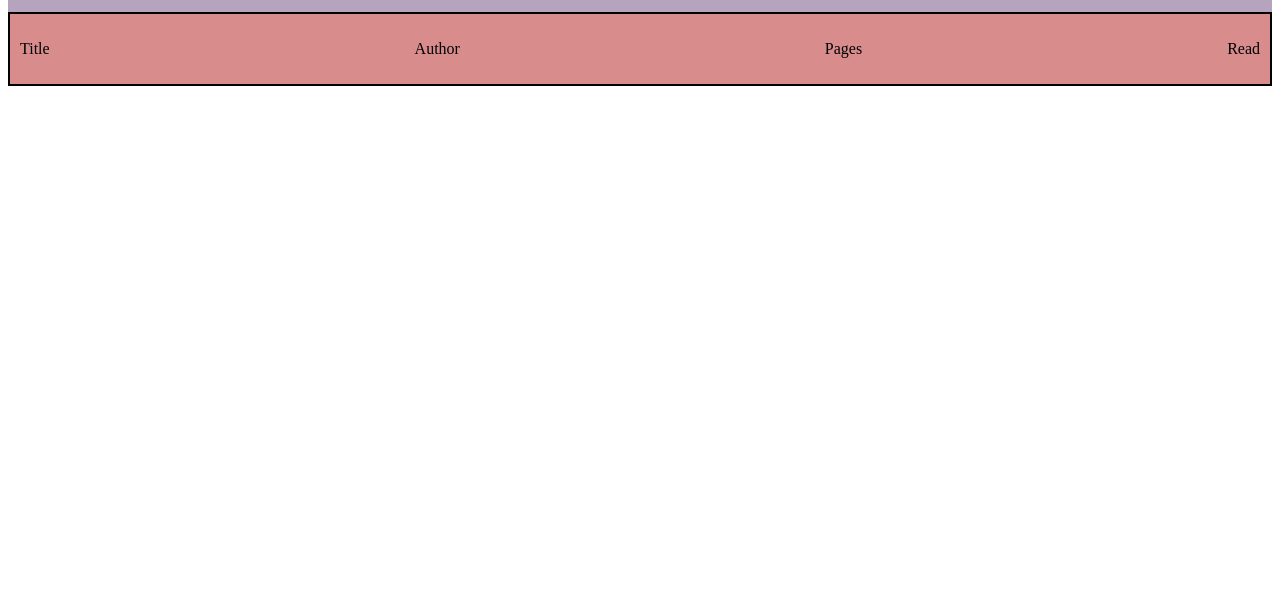
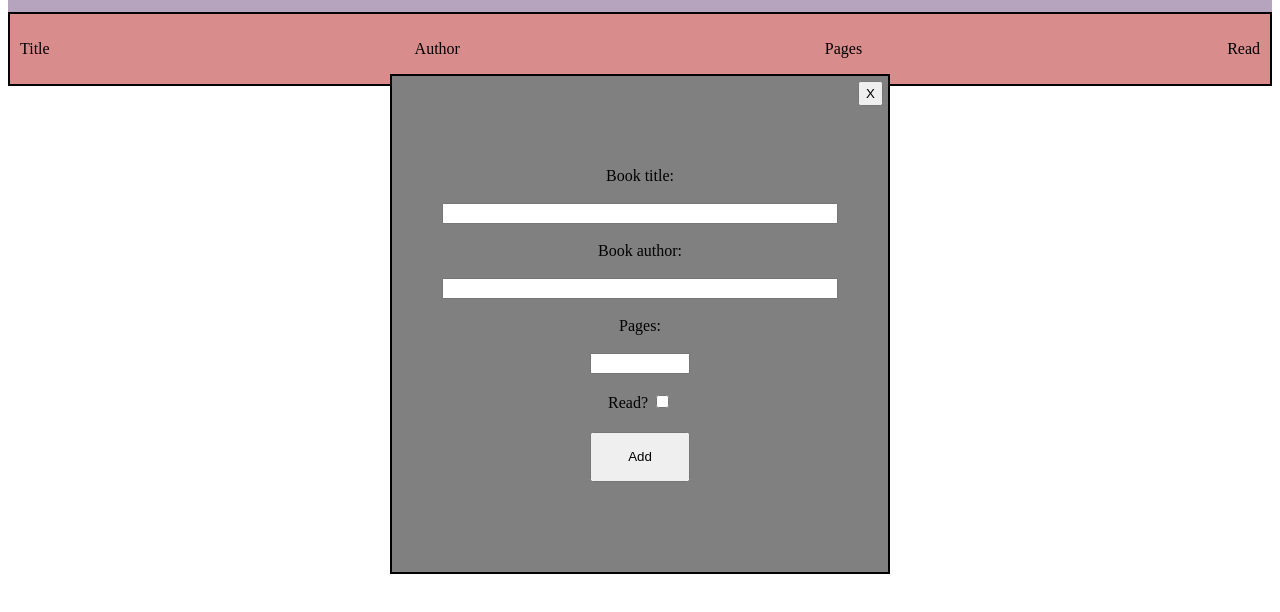
Before and after one commit to bhupi1998/Library, a plain HTML site: page index.html in a window 1280 px wide. Shown: the part 76-688 px from the top of the page. Drawn offline with Linux system fonts and the light colour scheme.

Commit message:
Added form clearing and X for exiting so that multiple books may be added without opening a new form each time

```diff
--- a/index.html
+++ b/index.html
@@ -22,15 +22,18 @@
     <div id="container">
     </div>
     <form id="newBookForm">
+        <button id="exit">X</button>
         <label for="bookTitle">Book title:</label><br>
         <input type="text" id="bookTitle" name="bookTitle"><br>
         <label for="bookAuthor">Book author:</label><br>
         <input type="text" id="bookAuthor" name="bookAuthor"><br>
-        <label for="bookPages">Book pages</label><br>
+        <label for="bookPages">Pages:</label><br>
         <input type="number" id="bookPages" name="bookPages" min="0"><br>
-        <label for="readBook">Read?</label>
-        <input type="checkbox" id="readBook" name="readBook"><br>
-        <button id="submitForm">Submit</button>
+        <div>
+            <label for="readBook">Read?</label>
+            <input type="checkbox" id="readBook" name="readBook"><br>
+        </div>
+        <button id="submitForm">Add</button>
     </form>
 </body>
 </html>
--- a/script.js
+++ b/script.js
@@ -8,13 +8,21 @@ const bookAuthor=document.querySelector('#bookAuthor');
 const bookPages=document.querySelector('#bookPages');
 const readBook=document.querySelector('#readBook');
 const submit=document.querySelector('#submitForm');
+const exit=document.querySelector('#exit');
 
-function Book(title,author,pages,read){
+function clearFields(){ //clears all values in new book form
+    bookTitle.value='';
+    bookAuthor.value='';
+    bookPages.value='';
+    readBook.checked=false;
+}
+function Book(title,author,pages,read,bookIndex){
     //constructor
     this.title=title;
     this.author=author;
     this.pages=pages;
     this.read=read;
+    this.index=bookIndex;
 }
 
 function addBookToLibrary(name,author,pages,status){
@@ -25,7 +33,7 @@ function addBookToLibrary(name,author,pages,status){
         status="Read";
     }else
         status='Not Read';
-    myLibrary[globalBookIndex]= new Book(name,author,pages,status);
+    myLibrary[globalBookIndex]= new Book(name,author,pages,status,globalBookIndex);
     globalBookIndex++;
     return true;
 }
@@ -49,10 +57,16 @@ submit.addEventListener('click',function(e) {
         return;
     }
     displayBooks();
-    document.getElementById("newBookForm").style.display = "none";
+    clearFields();
 });
 
 addBook.addEventListener('click',() =>{
-    document.getElementById("newBookForm").style.display = "block";
-    console.log("triggered");
+    document.getElementById("newBookForm").style.display = "inline-flex";
+
 });
+
+exit.addEventListener('click', function(e){
+    e.preventDefault();
+    document.getElementById("newBookForm").style.display = "none";
+    clearFields();
+})
--- a/style.css
+++ b/style.css
@@ -17,12 +17,49 @@
     display:inline-flex;
     justify-content: space-between;
     align-items: center;
+    position:sticky;
+    top:0;
+    z-index:1;
     background-color:hsl(284, 17%, 69%);
 }
 .header>button{
     height:50px;
 }
 #newBookForm{
-    display:none;
+    display:inline-flex;
+    flex-direction: column;
+    justify-content: center;
+    align-items: center;
+    position: fixed;
+    top:50%;
+    left: 50%;
+    height:500px;
+    width:500px;
+    margin-top: -250px;
+    margin-left: -250px;
+    z-index: 10;
+    background-color: gray;
     border:black solid 2px;
 }
+
+#newBookForm>input{
+    width: 80%;
+}
+
+#newBookForm>#bookPages{
+    width: 20%;
+    text-align: center;
+}
+
+#newBookForm>#exit{
+    position: absolute;
+    top:5px;
+    right:5px;
+    height:25px;
+    width:25px;
+}
+#submitForm{
+    margin-top: 20px;
+    width:100px;
+    height: 50px;
+}
```
